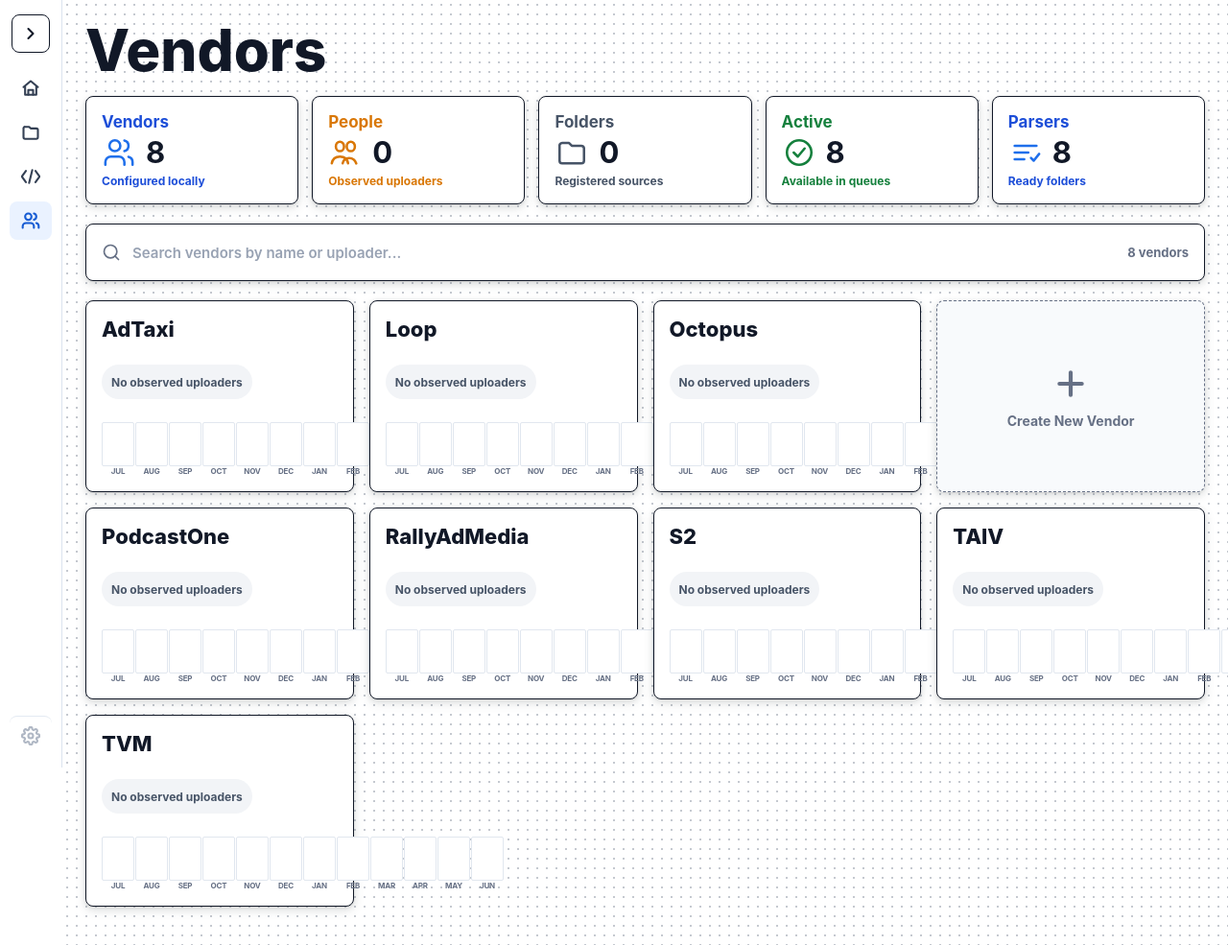
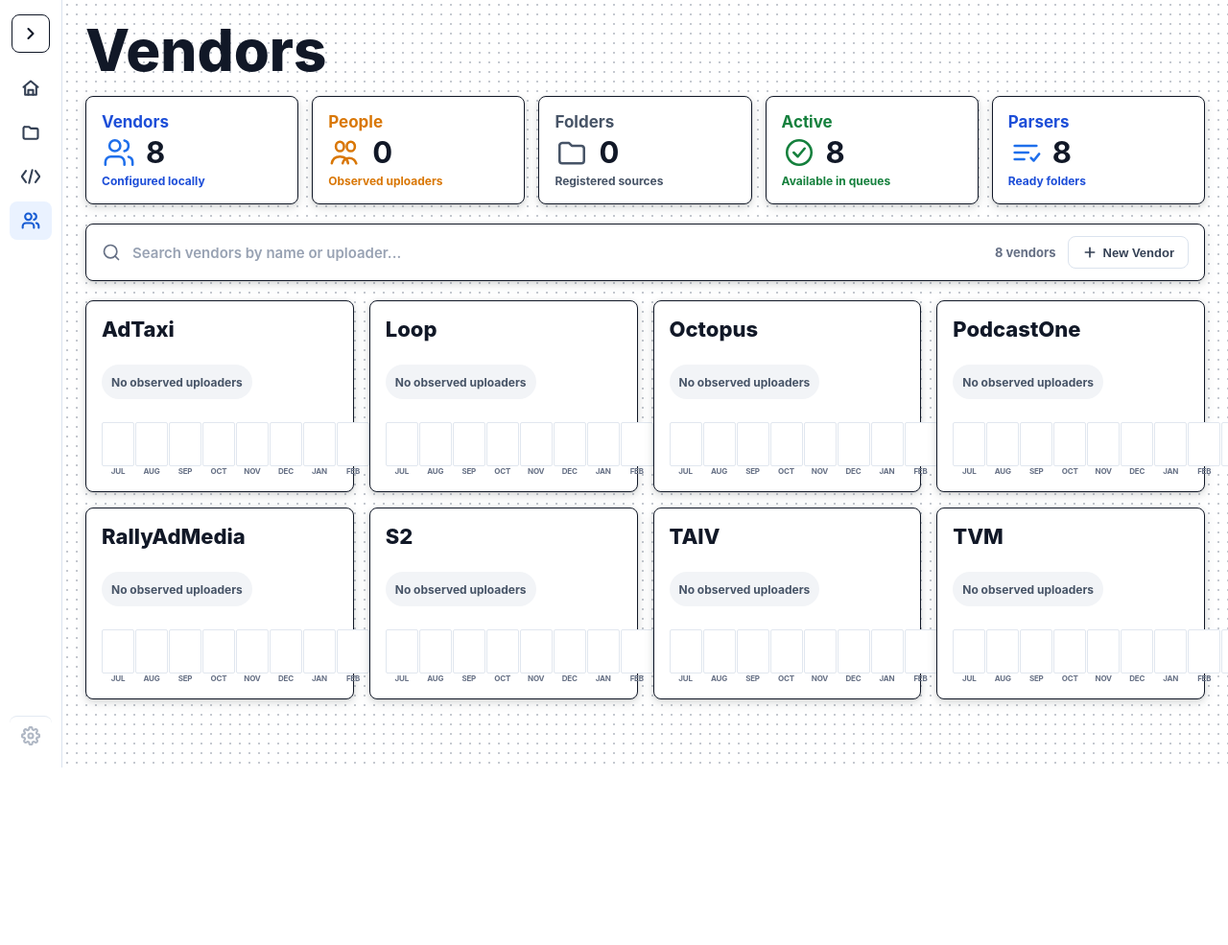
Before and after one commit to d-kulish/testifize, a Django app: page /vendors/ in a window 1280 px wide; the page is wider, and only the part inside the window is pictured. Shown: that part at 96% size. After the commit the page ends 800 px from the top of that part, so only its background shows below. Run offline with Django 5.2, Linux system fonts and the light colour scheme; data comes from the database, SQL or seed files in the repository; data that the repository does not hold is empty.

Commit message:
feat: move + New Vendor into search panel as a compact button
- Remove the dashed-border vendor-card-add tile from the grid
- Restore vendor grid to a single alphabetical loop (4 per row)
- Add 'New Vendor' button inside the search panel row with a small + icon
- Same height as the search input, styled with border-radius and accent hover
- Keep the modal form for creating a new vendor intact

```diff
--- a/web/pipeline_dashboard/templates/pipeline_dashboard/vendors.html
+++ b/web/pipeline_dashboard/templates/pipeline_dashboard/vendors.html
@@ -154,45 +154,6 @@
       display: none !important;
     }
 
-    .vendor-card-add {
-      display: flex;
-      flex-direction: column;
-      align-items: center;
-      justify-content: center;
-      gap: 10px;
-      border-style: dashed;
-      border-color: #667085;
-      background: #f8fafc;
-      cursor: pointer;
-      min-height: 200px;
-      user-select: none;
-    }
-
-    .vendor-card-add:hover {
-      border-color: #111827;
-      background: #f3f7ff;
-    }
-
-    .vendor-card-add .add-icon {
-      width: 40px;
-      height: 40px;
-      color: #667085;
-    }
-
-    .vendor-card-add:hover .add-icon {
-      color: #111827;
-    }
-
-    .vendor-card-add .add-label {
-      font-size: 14px;
-      font-weight: 720;
-      color: #667085;
-    }
-
-    .vendor-card-add:hover .add-label {
-      color: #111827;
-    }
-
     .vendor-search-panel {
       display: flex;
       align-items: center;
@@ -236,6 +197,40 @@
       font-size: 13px;
       font-weight: 650;
       white-space: nowrap;
+    }
+
+    .vendor-new-btn {
+      display: inline-flex;
+      align-items: center;
+      justify-content: center;
+      gap: 6px;
+      min-height: 34px;
+      padding: 6px 14px;
+      border: 1px solid var(--border);
+      border-radius: 8px;
+      background: var(--panel);
+      color: #344054;
+      font-size: 13px;
+      font-weight: 650;
+      cursor: pointer;
+      white-space: nowrap;
+      flex-shrink: 0;
+    }
+
+    .vendor-new-btn:hover {
+      border-color: var(--accent);
+      background: #f8fbff;
+      color: var(--accent-strong);
+    }
+
+    .vendor-new-btn svg {
+      width: 16px;
+      height: 16px;
+      stroke: currentColor;
+      stroke-width: 2.5;
+      stroke-linecap: round;
+      stroke-linejoin: round;
+      fill: none;
     }
 
     @media (max-width: 1200px) {
@@ -329,11 +324,16 @@
       autocomplete="off"
     />
     <span class="vendor-count" data-vendor-count>{{ vendor_rows|length }} vendors</span>
+    <button class="vendor-new-btn" type="button" data-create-vendor-btn>
+      <svg viewBox="0 0 24 24" aria-hidden="true">
+        <path d="M12 5v14M5 12h14"/>
+      </svg>
+      New Vendor
+    </button>
   </div>
 
   <section class="vendor-grid" aria-label="Vendor cards">
-    {# First 3 vendors — fill columns 1–3 of the first row #}
-    {% for row in vendor_rows|slice:":3" %}
+    {% for row in vendor_rows %}
       <article class="vendor-card" data-vendor-card>
         <div class="vendor-card-name">{{ row.vendor.name }}</div>
         <div class="vendor-card-people">
@@ -358,48 +358,9 @@
           </div>
         </div>
       </article>
+    {% empty %}
+      <div class="empty" style="grid-column: 1 / -1;">No vendors are configured yet.</div>
     {% endfor %}
-
-    {# + New Vendor — pinned to column 4 of the first row #}
-    <article class="vendor-card vendor-card-add" style="grid-column: 4;" data-create-vendor-card role="button" tabindex="0">
-      <svg class="add-icon" viewBox="0 0 24 24" aria-hidden="true">
-        <path d="M12 5v14M5 12h14" stroke="currentColor" stroke-width="2.5" stroke-linecap="round" fill="none"/>
-      </svg>
-      <span class="add-label">Create New Vendor</span>
-    </article>
-
-    {# Remaining vendors — start filling from column 1 of subsequent rows #}
-    {% for row in vendor_rows|slice:"3:" %}
-      <article class="vendor-card" data-vendor-card>
-        <div class="vendor-card-name">{{ row.vendor.name }}</div>
-        <div class="vendor-card-people">
-          {% if row.people %}
-            {% for person in row.people %}
-              <span class="vendor-person-badge">{{ person.name }}</span>
-            {% endfor %}
-          {% else %}
-            <span class="vendor-person-badge missing">No observed uploaders</span>
-          {% endif %}
-        </div>
-        <div class="vendor-card-matrix">
-          <div class="vendor-month-boxes">
-            {% for month_class in history_coverage|vendor_coverage:row.vendor %}
-              <span class="vendor-month-box {{ month_class }}"></span>
-            {% endfor %}
-          </div>
-          <div class="vendor-card-months">
-            {% for label in history_months %}
-              <span class="vendor-month-label">{{ label|slice:":3" }}</span>
-            {% endfor %}
-          </div>
-        </div>
-      </article>
-    {% endfor %}
-
-    {% if not vendor_rows %}
-      <div class="empty" style="grid-column: 1 / -1;">No vendors are configured yet.</div>
-    {% endif %}
-
     <div class="empty vendor-search-empty" data-vendor-empty hidden style="grid-column: 1 / -1;">No vendors match your search.</div>
   </section>
 
@@ -441,12 +402,12 @@
       });
     })();
 
-    // + New Vendor modal
+    // New Vendor modal
     (function () {
-      const addCard = document.querySelector("[data-create-vendor-card]");
+      const addBtn = document.querySelector("[data-create-vendor-btn]");
       const modal = document.querySelector("[data-create-vendor-modal]");
       const closeBtn = document.querySelector("[data-create-vendor-close]");
-      if (!addCard || !modal) return;
+      if (!addBtn || !modal) return;
 
       function openModal() {
         modal.hidden = false;
@@ -460,13 +421,7 @@
         if (form) form.reset();
       }
 
-      addCard.addEventListener("click", openModal);
-      addCard.addEventListener("keydown", (e) => {
-        if (e.key === "Enter" || e.key === " ") {
-          e.preventDefault();
-          openModal();
-        }
-      });
+      addBtn.addEventListener("click", openModal);
 
       closeBtn?.addEventListener("click", closeModal);
       modal.querySelector("[data-create-vendor-backdrop]")?.addEventListener("click", closeModal);
```
